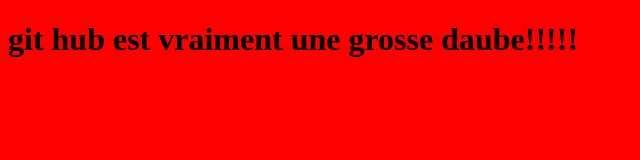
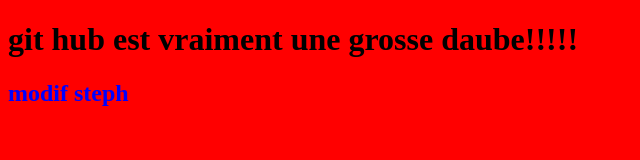
Before and after one commit to cedricvasset/essaibranches, a plain HTML site: page index.html in a window 1280 px wide. Shown: the whole page, without its empty margins (0-640 px from the left). Drawn offline with Linux system fonts and the light colour scheme.

Commit message:
nouvelessai

```diff
--- a/assets/css/style.css
+++ b/assets/css/style.css
@@ -1,3 +1,6 @@
 body {
   background-color: red;
 }
+h2{
+  color: blue;
+}
--- a/index.html
+++ b/index.html
@@ -8,7 +8,7 @@
   <body>
 <div class="">
   <h1>git hub est vraiment une grosse daube!!!!!</h1>
-
+<h2>modif steph</h2>
 </div>
   </body>
 </html>
```
